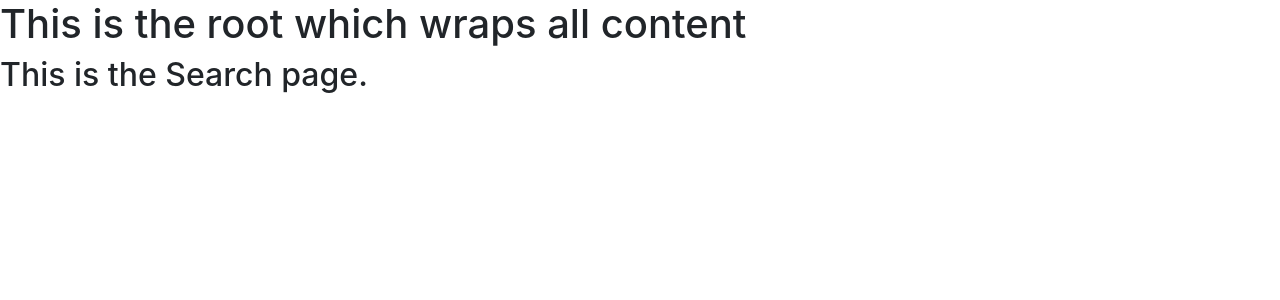
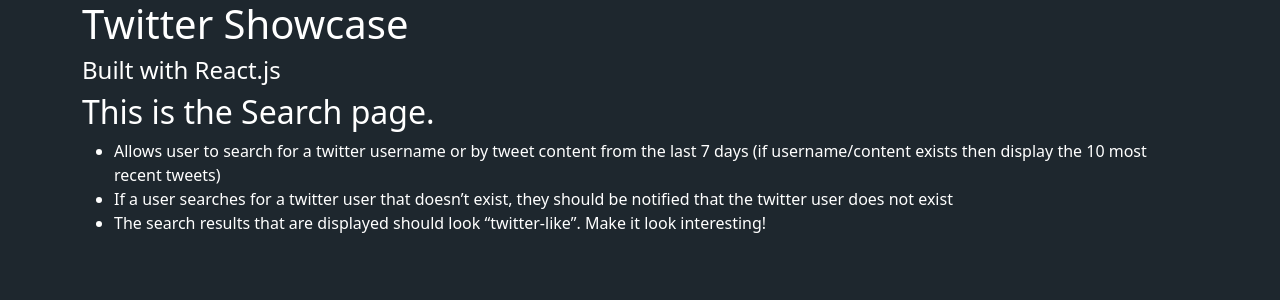
Before and after one commit to j-otterbox/twitter-showcase, a React (Create React App) app: page /search in a window 1280 px wide. Shown: the top 300 px of the page. Built offline with nearby package versions, Linux system fonts and the light colour scheme.

Commit message:
add specs for each page

```diff
--- /dev/null
+++ b/src/components/ProjectHeader.js
@@ -0,0 +1,10 @@
+const ProjectHeader = () => {
+  return (
+    <header>
+      <h1>Twitter Showcase</h1>
+      <h4>Built with React.js</h4>
+    </header>
+  );
+};
+
+export default ProjectHeader;
--- a/src/index.css
+++ b/src/index.css
@@ -1,13 +1,4 @@
 body {
-  margin: 0;
-  font-family: -apple-system, BlinkMacSystemFont, 'Segoe UI', 'Roboto', 'Oxygen',
-    'Ubuntu', 'Cantarell', 'Fira Sans', 'Droid Sans', 'Helvetica Neue',
-    sans-serif;
-  -webkit-font-smoothing: antialiased;
-  -moz-osx-font-smoothing: grayscale;
+  background: #1e272e;
+  color: #fff;
 }
-
-code {
-  font-family: source-code-pro, Menlo, Monaco, Consolas, 'Courier New',
-    monospace;
-}
--- a/src/routes/Home.js
+++ b/src/routes/Home.js
@@ -1,5 +1,22 @@
+import { Fragment } from "react";
+
 const Home = () => {
-  return <h2>This is the HOME page.</h2>;
+  return (
+    <Fragment>
+      <h2>This is the HOME page.</h2>
+      <ul>
+        <li>
+          Contains a message that explains what the app is. It should explain
+          what the web app is in three sentences. Don’t be boring...make it fun
+          and interesting.
+        </li>
+        <li>
+          Include an image and a title/headline that grabs attention (for free
+          images use http://www.unsplash.com)
+        </li>
+      </ul>
+    </Fragment>
+  );
 };
 
 export default Home;
--- a/src/routes/Random.js
+++ b/src/routes/Random.js
@@ -1,5 +1,18 @@
+import { Fragment } from "react";
+
 const Random = () => {
-  return <h2>This is the Random page.</h2>;
+  return (
+    <Fragment>
+      <h2>This is the Random page.</h2>
+      <ul>
+        <li>
+          Find 5 of your favorite users on twitter (celebrities, athletes, etc)
+          and when prompted, randomly choose a tweet from any of those five
+          users and display it
+        </li>
+      </ul>
+    </Fragment>
+  );
 };
 
 export default Random;
--- a/src/routes/Root.js
+++ b/src/routes/Root.js
@@ -1,12 +1,18 @@
 import { Outlet } from "react-router-dom";
+import { Container, Row } from "react-bootstrap";
+import ProjectHeader from "../components/ProjectHeader";
 
 const Root = () => {
   return (
     <main>
-      <h1>This is the root which wraps all content</h1>
-      <div id="detail">
-        <Outlet />
-      </div>
+      <Container>
+        <Row>
+          <ProjectHeader />
+          <div id="detail">
+            <Outlet />
+          </div>
+        </Row>
+      </Container>
     </main>
   );
 };
--- a/src/routes/Search.js
+++ b/src/routes/Search.js
@@ -1,5 +1,26 @@
+import { Fragment } from "react";
+
 const Search = () => {
-  return <h2>This is the Search page.</h2>;
+  return (
+    <Fragment>
+      <h2>This is the Search page.</h2>
+      <ul>
+        <li>
+          Allows user to search for a twitter username or by tweet content from
+          the last 7 days (if username/content exists then display the 10 most
+          recent tweets)
+        </li>
+        <li>
+          If a user searches for a twitter user that doesn’t exist, they should
+          be notified that the twitter user does not exist
+        </li>
+        <li>
+          The search results that are displayed should look “twitter-like”. Make
+          it look interesting!
+        </li>
+      </ul>
+    </Fragment>
+  );
 };
 
 export default Search;
```
